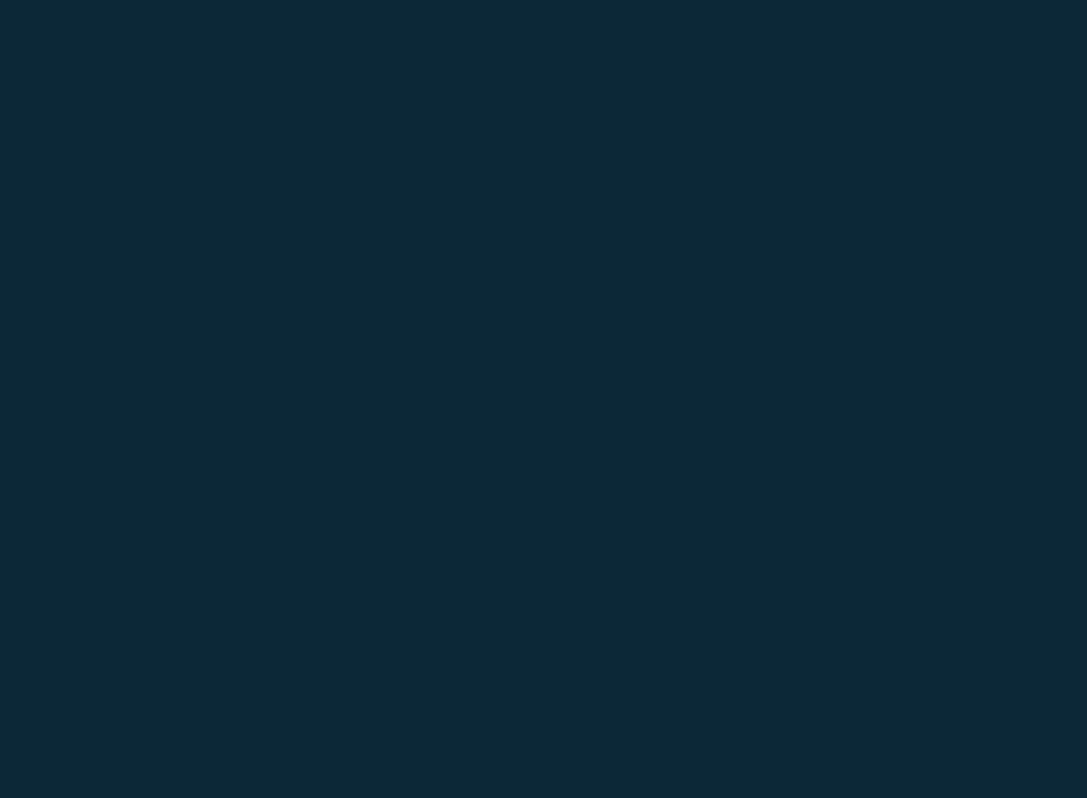
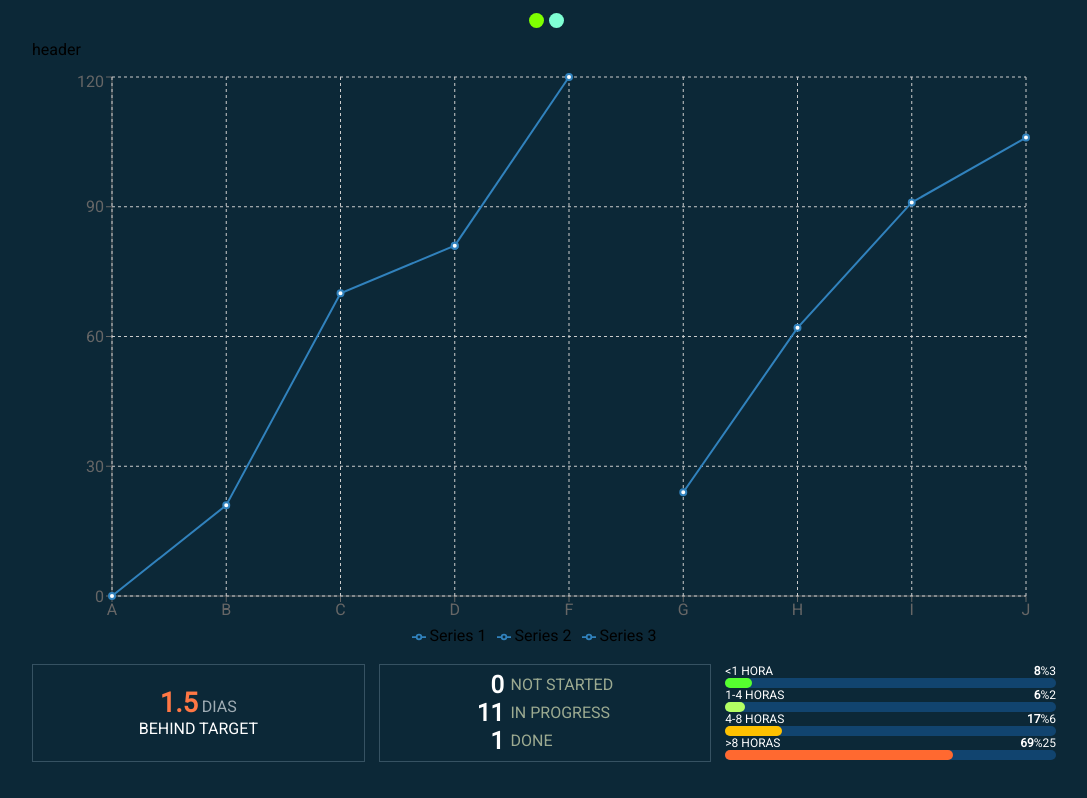
Before and after one commit to nelsonlpco/dashboard, a React app: page / in a window 1280 px wide. Shown: the top 798 px of the page, without its empty margins (96-1183 px from the left). Built offline with nearby package versions, Linux system fonts and the light colour scheme.

Commit message:
estrutura de animacao e paginacao

```diff
--- a/src/pages/app/BurnDown/BurnDown.css
+++ b/src/pages/app/BurnDown/BurnDown.css
@@ -1,19 +1,19 @@
-.header {
+.burndown-header {
   grid-area: header;
 }
 
-.graphic {
+.burndown-graphic {
   grid-area: main;
 }
 
-.days {
+.burndown-days {
   grid-area: days;
 }
-.listPoints {
+.burndown-listPoints {
   grid-area:  listPoints;
 }
 
-.bars {
+.burndown-bars {
   grid-area: bars;
 }
 
@@ -25,7 +25,7 @@
   justify-content: center;
 }
 
-.grid-container {
+.burndown-grid-container {
   width: 80%;
   height: 90%;
   display: grid;
--- a/src/pages/app/BurnDown/BurnDownPage.js
+++ b/src/pages/app/BurnDown/index.js
@@ -23,28 +23,28 @@ const items = [
 
 const BurnDownPage = () => (
   <div className="burndown-container">
-    <div className="grid-container">
-      <div className="header" >
+    <div className="burndown-grid-container">
+      <div className="burndown-header" >
         header
       </div>
 
-      <div className="graphic">
+      <div className="burndown-graphic">
         <CustomLineChart />
       </div>
 
-      <div className="days">
+      <div className="burndown-days">
         <Card height="100%" width="100%" padding="0px" borderColor="#365262">
           <DaysDisplay days={1.5} description="behind target" />
         </Card>
       </div>
 
-      <div className="listPoints">
+      <div className="burndown-listPoints">
         <Card height="100%" width="100%" padding="0px" borderColor="#365262">
           <ListPoints items={items} valueColor="#FFF" labelColor="#9CAA91" />
         </Card>
       </div>
 
-      <div className="bars">
+      <div className="burndown-bars">
         <PercentualBar percentual={8} points={3} label="<1 hora" fontColor="#FFF" />
         <PercentualBar percentual={6} points={2} label="1-4 horas" barColor="#B4FF63" fontColor="#FFF" />
         <PercentualBar percentual={17} points={6} label="4-8 horas" barColor="#FFC100" fontColor="#FFF" />
--- a/src/pages/app/Timing/timing.css
+++ b/src/pages/app/Timing/timing.css
@@ -1,14 +1,14 @@
 .timing-container {
   display: flex;
-  width: 100vw;
-  height: 100vh;
+  width: 100%;
+  height: 100%;
   align-items: center;
   justify-content: center;
 }
 
 .timing-grid {
-  width: 85%;
-  height: 80%;
+  width: 90%;
+  height: 90%;
   display: grid;
   grid-column-gap: 4rem;
   grid-row-gap: 1rem;
--- a/src/pages/app/mainPage/MainPage.js
+++ /dev/null
@@ -1,7 +0,0 @@
-import React from 'react';
-
-const MainPage = () => (
-  <div>Main page</div>
-);
-
-export default MainPage;
--- /dev/null
+++ b/src/pages/app/mainPage/index.js
@@ -0,0 +1,50 @@
+import React from 'react';
+import { PropTypes } from 'prop-types';
+import { TransitionGroup, CSSTransition } from 'react-transition-group';
+import { Route, Link, Switch } from 'react-router-dom';
+
+import Timing from '../Timing';
+import BurnDownPage from '../BurnDown';
+
+import './main-page.css';
+
+const propTypes = {
+  location: PropTypes.instanceOf(Object).isRequired,
+};
+
+const MainPage = ({ location }) => {
+  console.log(' location ==> ', location);
+
+  const isActive = function (path, locationPath) {
+    return path === locationPath ? 'active' : '';
+  };
+
+  return (
+    <div className="main-container-grid">
+      <div className="main-container-header">
+        <div />
+        <div className="main-pages">
+          <Link href="." to="/"><div className={`main-link ${isActive('/', location.pathname)}`} /></Link>
+          <Link href="." to="/burn-down"><div className={`main-link ${isActive('/burn-down', location.pathname)}`} /></Link>
+        </div>
+        <div />
+      </div>
+      <TransitionGroup>
+        <CSSTransition
+          key={location.key}
+          classNames="example"
+          timeout={{ enter: 500, exit: 300 }}
+        >
+          <Switch location={location}>
+            <Route exact path="/" component={BurnDownPage} />
+            <Route exact path="/burn-down" component={Timing} />
+          </Switch>
+        </CSSTransition>
+      </TransitionGroup>
+    </div>
+  );
+};
+
+MainPage.propTypes = propTypes;
+
+export default MainPage;
--- /dev/null
+++ b/src/pages/app/mainPage/main-page.css
@@ -0,0 +1,50 @@
+.main-container-grid {
+  display: grid;
+  grid-template-columns: 1fr;
+  grid-template-rows: 5vh 95vh;
+}
+
+.main-container-header {
+  display: grid;
+  grid-template-columns: repeat(3, 1fr);
+}
+
+.main-pages {
+  display: flex;
+  justify-content: center;
+  align-items: center;
+}
+
+.main-link {
+  background-color: aquamarine;
+  border-radius: 100%;
+  width: 15px;
+  height: 15px;
+  justify-self: center;
+  align-self: center;
+  margin-left: 5px;
+}
+
+.main-link.active {
+  background-color: chartreuse;
+}
+
+.example-enter {
+  transform: translate(100%);
+}
+
+.example-enter-active {
+  transform: translate(0%);
+  transition: all 500ms ease-in;
+}
+.example-exit{
+  transform: translate(0%);
+}
+
+.example-exit-active {
+  position: absolute;
+  z-index: 9999;
+  top: 5vh;
+  transform: translate(-100%);
+  transition: all 300ms ease-in;
+}
--- a/src/routes/PublicRoutes.js
+++ b/src/routes/PublicRoutes.js
@@ -1,12 +1,9 @@
 import React from 'react';
 import { Route } from 'react-router';
-import MainPage from '../pages/app/mainPage/MainPage';
-import Timing from '../pages/app/Timing';
+import MainPage from '../pages/app/mainPage';
 
 const PublicRoutes = () => (
-  <Route path="/" component={Timing}>
-    <Route path="/app" component={MainPage} />
-  </Route>
+  <Route path="/" component={MainPage} />
 );
 
 export default PublicRoutes;
```
Also changed, not shown: package.json (+13 -13 lines), src/components/tabs/TabBar.js (added), 1 other file (tests, documents, lock files or other folders).
